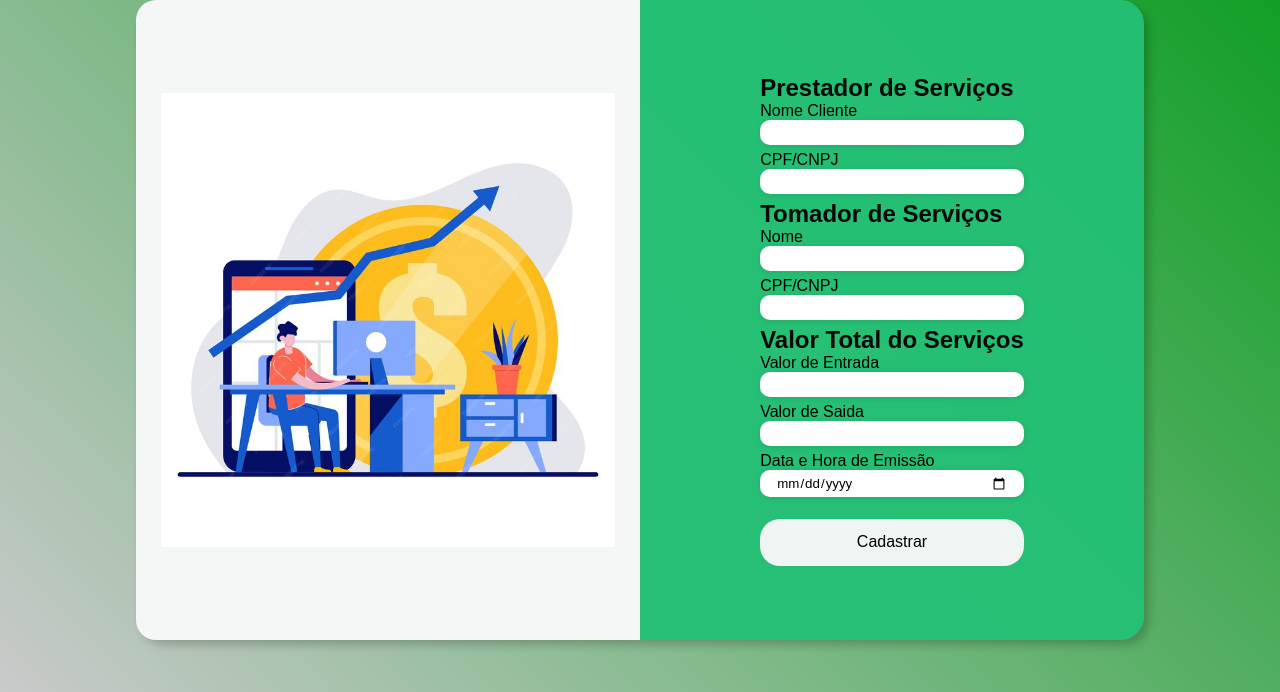
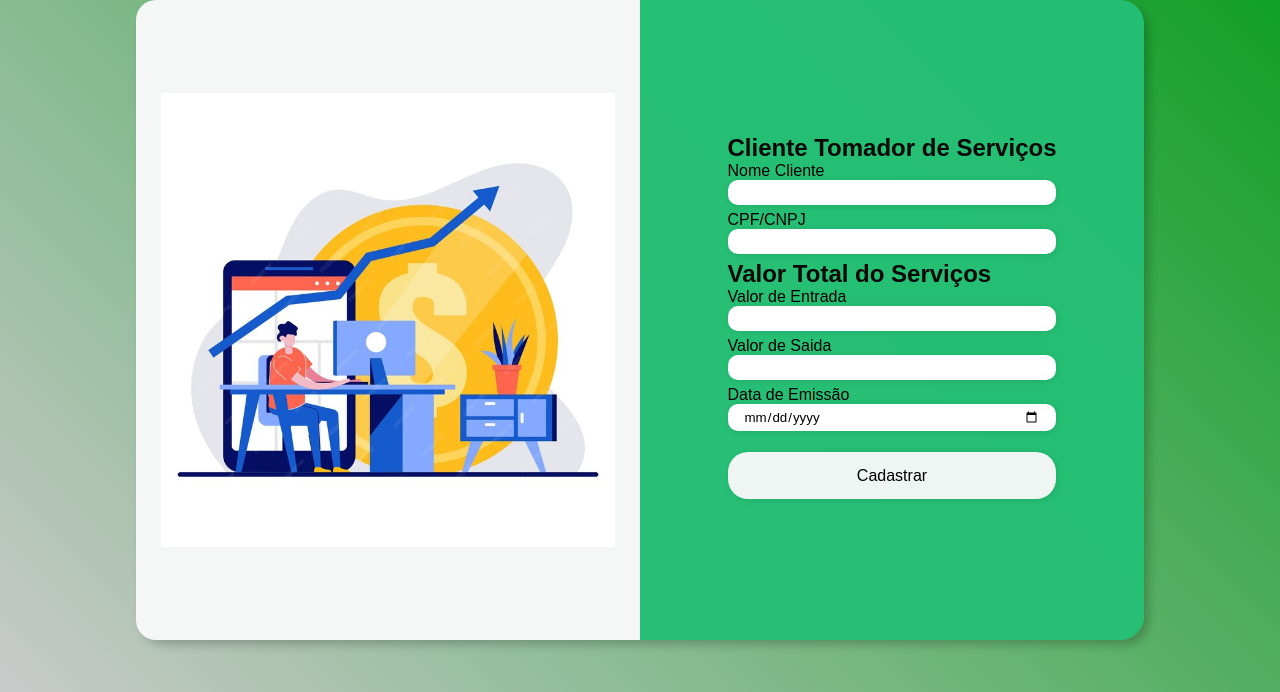
Before and after one commit to wagnersol/controleFinanceiro, a Flask app: page /cadastro_nota in a window 1280 px wide. Shown: the part 108-800 px from the top of the page. Run offline with Flask 3, Linux system fonts and the light colour scheme; some libraries are stand-ins or nearby versions.

Commit message:
ajustando,main,cadastro_usuario

```diff
--- a/main.py
+++ b/main.py
@@ -46,13 +46,16 @@ def login():
 
 @app.route("/criar_nota", methods=["POST"])
 def criar_nota():
-    nome_cliente = request.form["nome_cliente"]
+    nome_empresa = request.form["nome_empresa"]
+    numero_cpf_cnpj = request.form["numero_cpf_cnpj"]
+    nome_cliente = request.form["nome_tomador_de_servicos"]
+    numero_tomador_cpf_cnpj = request.form["numero_tomador_cpf_cnpj"]
     valor_entrada = request.form["valor_entrada"]
     valor_saida = request.form["valor_saida"]
     with psycopg.connect(URL_CONNEXAO) as conn:
         with conn.cursor() as cur:
-            cur.execute("INSERT INTO nota_fiscal (nome_cliente, valor_entrada, valor_saida) VALUES (%s, %s, %s)",
-                        (nome_cliente, valor_entrada, valor_saida))
+            cur.execute("INSERT INTO nota_fiscal (nome_empresa,nome_cliente,numero_cpf_cnpj,numero_tomador_cpf_cnpj, valor_entrada, valor_saida) VALUES (%s, %s, %s,%s)",
+                        (nome_empresa,nome_cliente,numero_cpf_cnpj,numero_tomador_cpf_cnpj, valor_entrada, valor_saida))
             conn.commit()
 
 @app.route("/busca_notas_ficais", methods=["POST"])
--- a/templates/cadastro_nota.html
+++ b/templates/cadastro_nota.html
@@ -32,29 +32,29 @@
         <form action="criar_nota" method="post">
           <div class="input-box">
 
-            <h2 class="titulo-Prestador">Prestador de Serviços</h2>
+          <!-- <h2 class="titulo-Prestadora">Empresa Prestadora de Serviços</h2>
 
 
-            <label for="nome_cliente">Nome Cliente</label>
-               <input id="nome_cliente" type="text" placeholder="" required>
+            <label for="nome_empresa">Nome Empresa</label>
+               <input id="nome_empresa" type="text" placeholder="" required>
             </div>
 
           <div class="input-box">
-            <label for="numero_cpf/cnpj">CPF/CNPJ</label>
-            <input id="numero_cpf/cnpj" type="number" placeholder="" required>
+            <label for="numero_cpf_cnpj">CPF/CNPJ</label>
+            <input id="numero_cpf_cnpj" type="number" placeholder="" required>
           </div>
+        -->
 
-
-          <h2 class="titulo-Tomador">Tomador de Serviços</h2>
+          <h2 class="titulo-Tomador">Cliente Tomador de Serviços</h2>
 
           <div class="input-box">
-            <label for="nome_tomadordeservicos">Nome</label>
-            <input id="nome_tomadordeservicos" type="text" placeholder="" required>
+            <label for="nome_tomador_de_servicos">Nome Cliente</label>
+            <input id="nome_tomador_de_servicos" type="text" placeholder="" required>
           </div>
 
           <div class="input-box">
-            <label for="numero_cpf/cnpj">CPF/CNPJ</label>
-            <input id="numero_cpf/cnpj" type="number" placeholder="" required>
+            <label for="numero_tomador_cpf_cnpj">CPF/CNPJ</label>
+            <input id="numero_tomador_cpf_cnpj" type="number" placeholder="" required>
           </div>
 
           <h2 class="Valor-Total">Valor Total do Serviços</h2>
@@ -72,8 +72,8 @@
 
 
           <div class="input-box">
-            <label for="numero">Data e Hora de Emissão</label>
-            <input id="numero" type="date" placeholder="" required>
+            <label for="data_emissão">Data de Emissão</label>
+            <input id="data_emissão" type="date" placeholder="" required>
           </div>
 
           <div class="continue-button">
```
